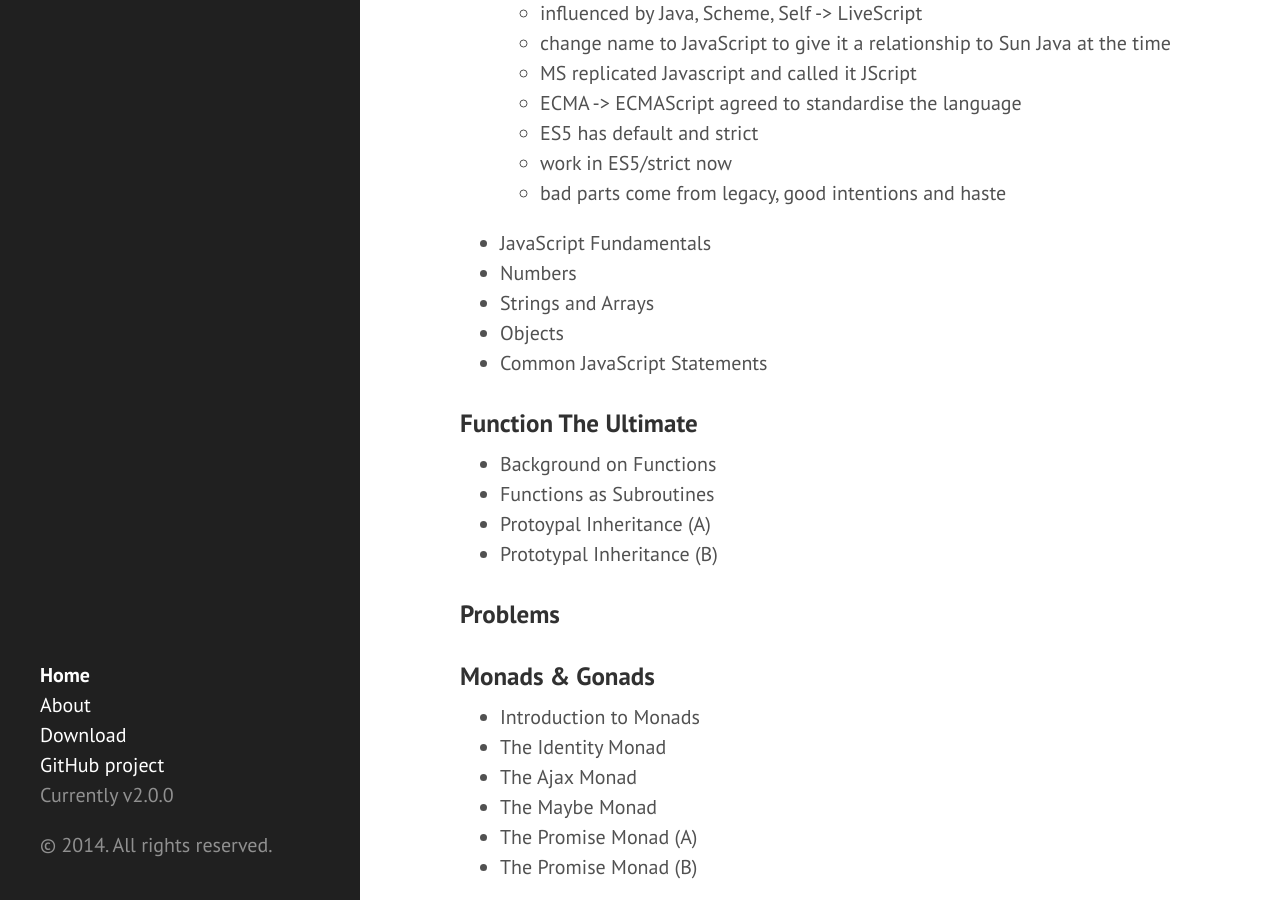
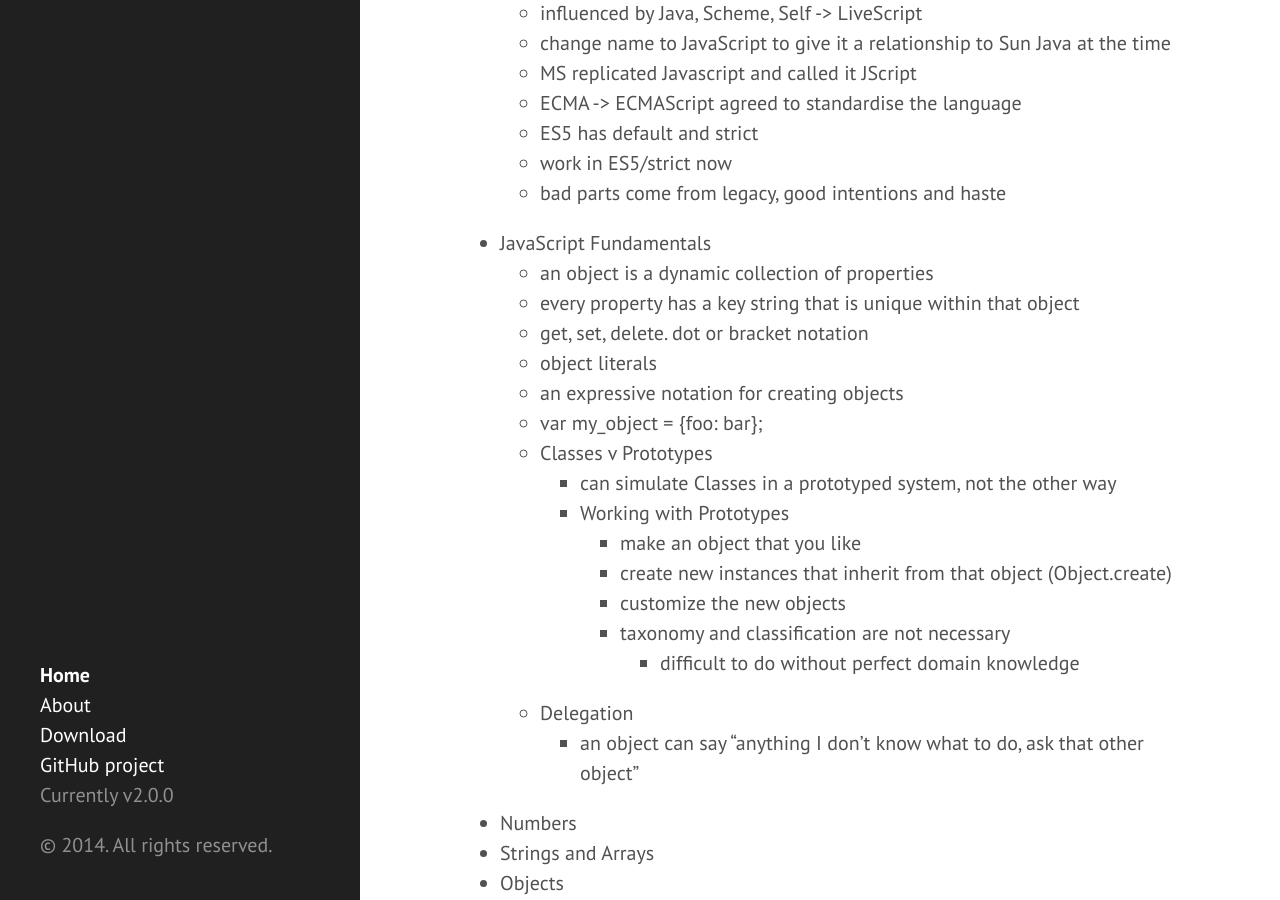
Before and after one commit to eneiand/eneiand.github.io, a Jekyll site: the page built from index.html, in a window 1280 px wide and 900 px high, scrolled down 3217 px. Built offline with Jekyll 4.4.1, drawn with Linux system fonts in a browser that asks for light colours; Markdown is read by kramdown in place of the engine named in the settings; the list of posts is cut into pages by our own code.

Commit message:
Update 2014-09-17-javascript-good-parts.md

```diff
--- a/_posts/2014-09-17-javascript-good-parts.md
+++ b/_posts/2014-09-17-javascript-good-parts.md
@@ -73,6 +73,22 @@
   *  work in ES5/strict now
   *  bad parts come from legacy, good intentions and haste
 * JavaScript Fundamentals
+  *  an object is a dynamic collection of properties
+  *  every property has a key string that is unique within that object
+  *  get, set, delete. dot or bracket notation
+  *  object literals
+    * an expressive notation for creating objects
+    * var my_object = {foo: bar};
+  * Classes v Prototypes
+    * can simulate Classes in a prototyped system, not the other way
+    * Working with Prototypes
+      * make an object that you like
+      * create new instances that inherit from that object (Object.create)
+      * customize the new objects
+      * taxonomy and classification are not necessary
+        * difficult to do without perfect domain knowledge
+  * Delegation
+    * an object can say "anything I don't know what to do, ask that other object"
 * Numbers
 * Strings and Arrays
 * Objects
```
